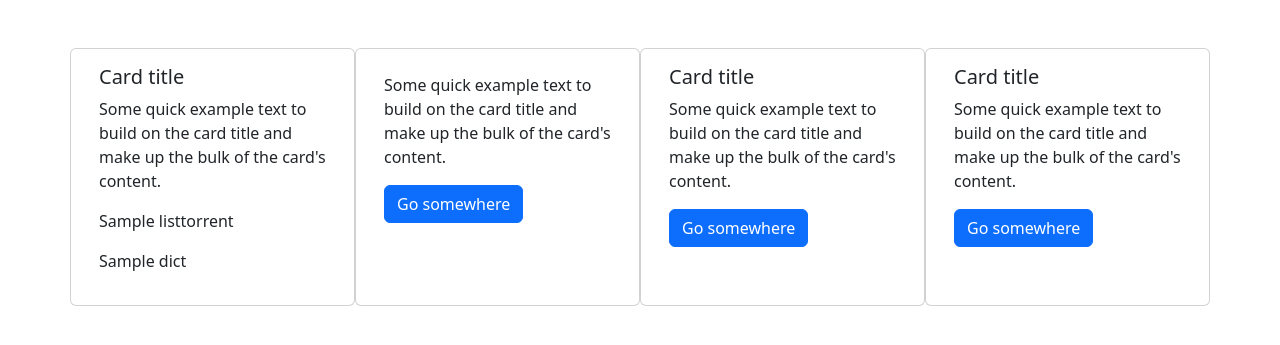
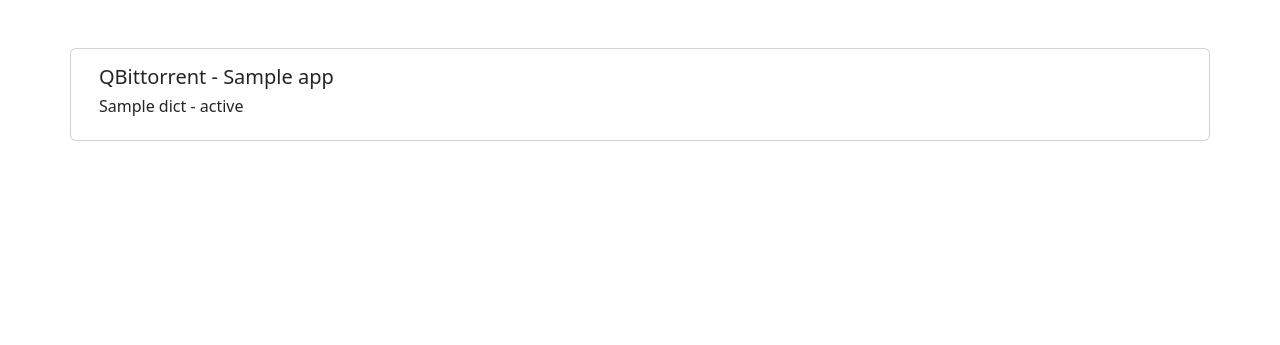
Before and after one commit to redines/Djangboard, a Django app: template DjangoBoard/boardApp/templates/home.html in a window 1280 px wide. Shown: the part 56-401 px from the top of the page. Run offline with Django 4.2, Linux system fonts and the light colour scheme; the template is opened without the code that fills it: most values are stand-ins (such as "Sample title", 1, 10 or a date in 2020); some libraries are stand-ins or nearby versions.

Commit message:
improved qbit monitoring

```diff
--- a/DjangoBoard/boardApp/templates/home.html
+++ b/DjangoBoard/boardApp/templates/home.html
@@ -4,35 +4,14 @@
 {% block content %}
 
 <div class="row mt-5">
-<div class="card col" style="width: 18rem;">
+<div class="card col">
     <div class="card-body">
-      <h5 class="card-title">Card title</h5>
-      <p class="card-text">Some quick example text to build on the card title and make up the bulk of the card's content.</p>
-      <p>{{listtorrent.name}}</p>
+      <h5 class="card-title">QBittorrent - {{app}}</h5>
       {% for my_dict in listtorrent %}
-      <p>{{ my_dict.name }}</p>
+        <div>
+          <h6>{{ my_dict.name }} - {{ my_dict.state }}</h6>
+        </div>
       {% endfor %}
-    </div>
-  </div>
-  <div class="card col" style="width: 18rem;">
-    <div class="card-body">
-      <h5 class="card-title"></h5>
-      <p class="card-text">Some quick example text to build on the card title and make up the bulk of the card's content.</p>
-      <a href="#" class="btn btn-primary">Go somewhere</a>
-    </div>
-  </div>
-  <div class="card col" style="width: 18rem;">
-    <div class="card-body">
-      <h5 class="card-title">Card title</h5>
-      <p class="card-text">Some quick example text to build on the card title and make up the bulk of the card's content.</p>
-      <a href="#" class="btn btn-primary">Go somewhere</a>
-    </div>
-  </div>
-  <div class="card col" style="width: 18rem;">
-    <div class="card-body">
-      <h5 class="card-title">Card title</h5>
-      <p class="card-text">Some quick example text to build on the card title and make up the bulk of the card's content.</p>
-      <a href="#" class="btn btn-primary">Go somewhere</a>
     </div>
   </div>
 </div>
--- a/DjangoBoard/boardApp/views.py
+++ b/DjangoBoard/boardApp/views.py
@@ -20,11 +20,8 @@
     listtorrent = []
 
     with qbittorrentapi.Client(**conn_info) as qbt_client:
-        print(f"qBittorrent: {qbt_client.app.version}")
-        listtorrent.append({"ApplicationName":"Qbittorrent","Version":qbt_client.app.version})
         for torrent in qbt_client.torrents_info():
             new_dict = {"name":torrent.name, "state":torrent.state}
             listtorrent.append(new_dict)
 
-    print(listtorrent)
-    return render(request, "home.html",{'listtorrent':listtorrent})
+    return render(request, "home.html",{'listtorrent':listtorrent,"app":qbt_client.app.version})
```
Also changed, not shown: DjangoBoard/DjangoBoard/settings.py (+1 -12 lines).
